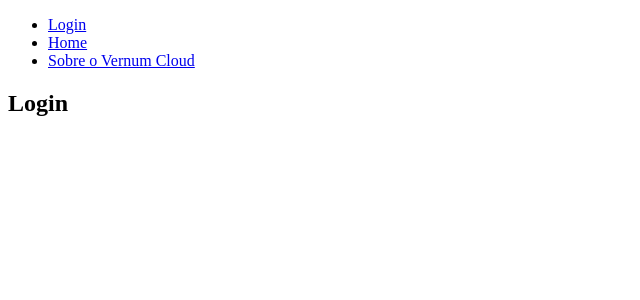
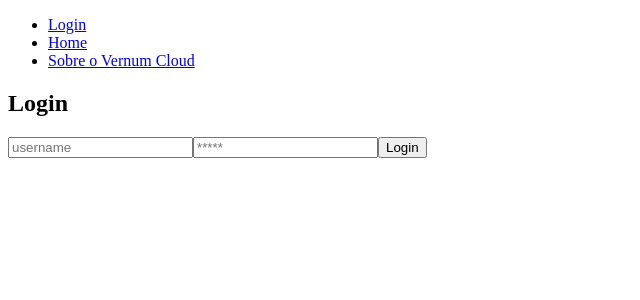
Before and after one commit to frc9611/VernumCloud, a Vue app: page / in a window 1280 px wide. Shown: the top 300 px of the page, without its empty margins (0-640 px from the left). Built offline with nearby package versions, Linux system fonts and the light colour scheme.

Commit message:
Add login form and HTTP service with axios

```diff
--- a/package.json
+++ b/package.json
@@ -8,6 +8,7 @@
     "lint": "vue-cli-service lint"
   },
   "dependencies": {
+    "axios": "^1.13.2",
     "core-js": "^3.8.3",
     "vue": "^3.2.13",
     "vue-router": "^4.0.13",
--- /dev/null
+++ b/src/services/http.js
@@ -0,0 +1,10 @@
+import axios from 'axios';
+
+const axiosInstance = axios.create({
+    baseURL:'http://localhost:8080',
+    headers: {
+        'Content-type': 'application/json'
+    }
+});
+
+export default axiosInstance;
--- a/src/views/LoginView.vue
+++ b/src/views/LoginView.vue
@@ -1,7 +1,29 @@
 <template>
   <h2>Login</h2>
+
+  <form @submit.prevent="login">
+    <input type="text" placeholder="username" v-model="user.username">
+    <input type="password" placeholder="*****" v-model="user.password">
+    <button type="submit">Login</button>
+  </form>
 </template>
 <script setup>
+  import http from '@/services/http.js';
+  import { reactive } from 'vue';
+
+  const user = reactive({
+    username:'',
+    password:''
+  });
+
+  async function login(){
+    try{
+      const {data} = await http.post('/login', user);
+      console.log(data);
+    }catch(error){
+      console.log(error?.response?.data);
+    }
+  }
 
 </script>
 <style lang="scss" scoped>
```
Also changed, not shown: 1 other file (tests, documents, lock files or other folders).
